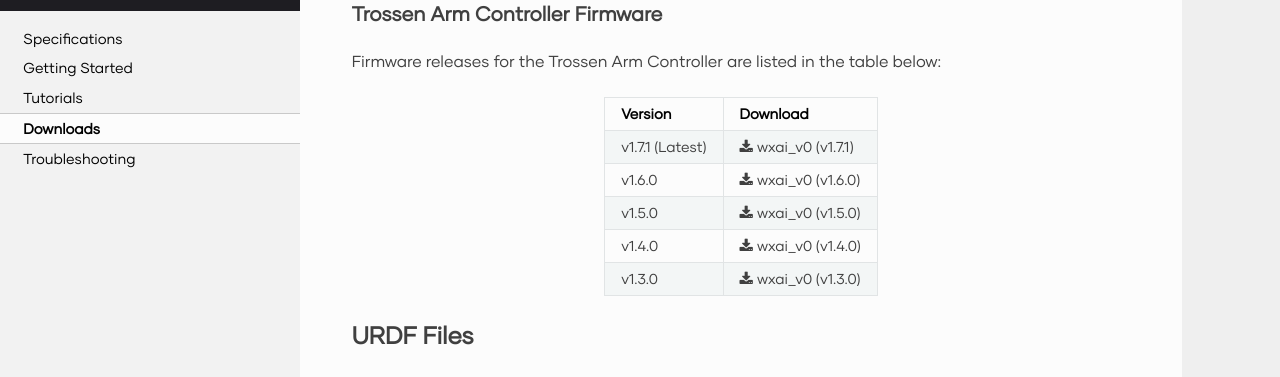
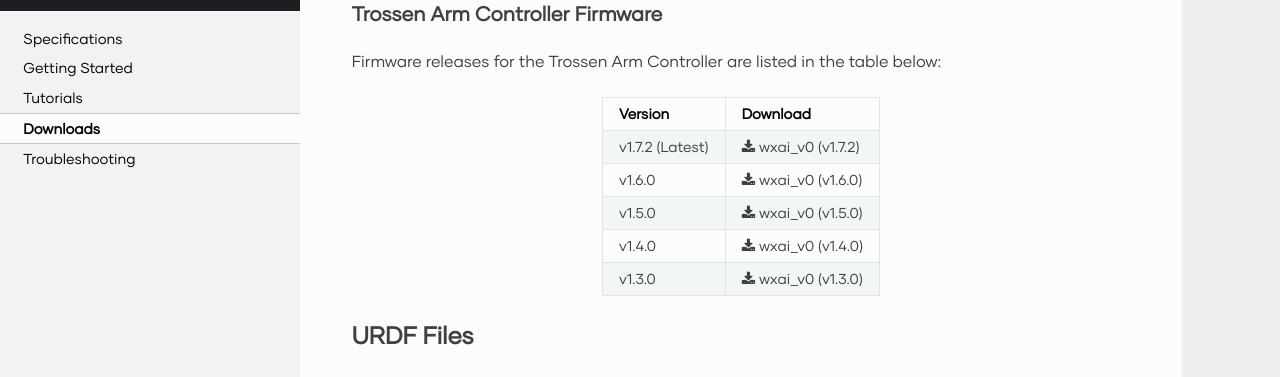
Before and after one commit to TrossenRobotics/trossen_arm, a Sphinx documentation site: the page built from docs/downloads.rst, in a window 1280 px wide and 1184 px high. Shown: the part 377-754 px from the top of the window. Built offline with Sphinx 7.4.7 and the Read the Docs theme 3.1.0, drawn with Linux system fonts in a browser that asks for light colours; some web fonts are replaced; pages that are not in the unit, such as notebooks, are missing from menus.

Commit message:
Add firmware-wxai_v0-v1.7.2 (#24)

```diff
--- a/docs/downloads.rst
+++ b/docs/downloads.rst
@@ -27,8 +27,8 @@ Firmware releases for the Trossen Arm Controller are listed in the table below:
 
     * - Version
       - Download
-    * - v1.7.1 (Latest)
-      - :download:`wxai_v0 (v1.7.1) </_static/downloads/arm_controller_firmware/wxai_v0/firmware-wxai_v0-v1.7.1.zip>`
+    * - v1.7.2 (Latest)
+      - :download:`wxai_v0 (v1.7.2) </_static/downloads/arm_controller_firmware/wxai_v0/firmware-wxai_v0-v1.7.2.zip>`
     * - v1.6.0
       - :download:`wxai_v0 (v1.6.0) </_static/downloads/arm_controller_firmware/wxai_v0/firmware-wxai_v0-v1.6.0.zip>`
     * - v1.5.0
```
Also changed, not shown: 2 other files.
